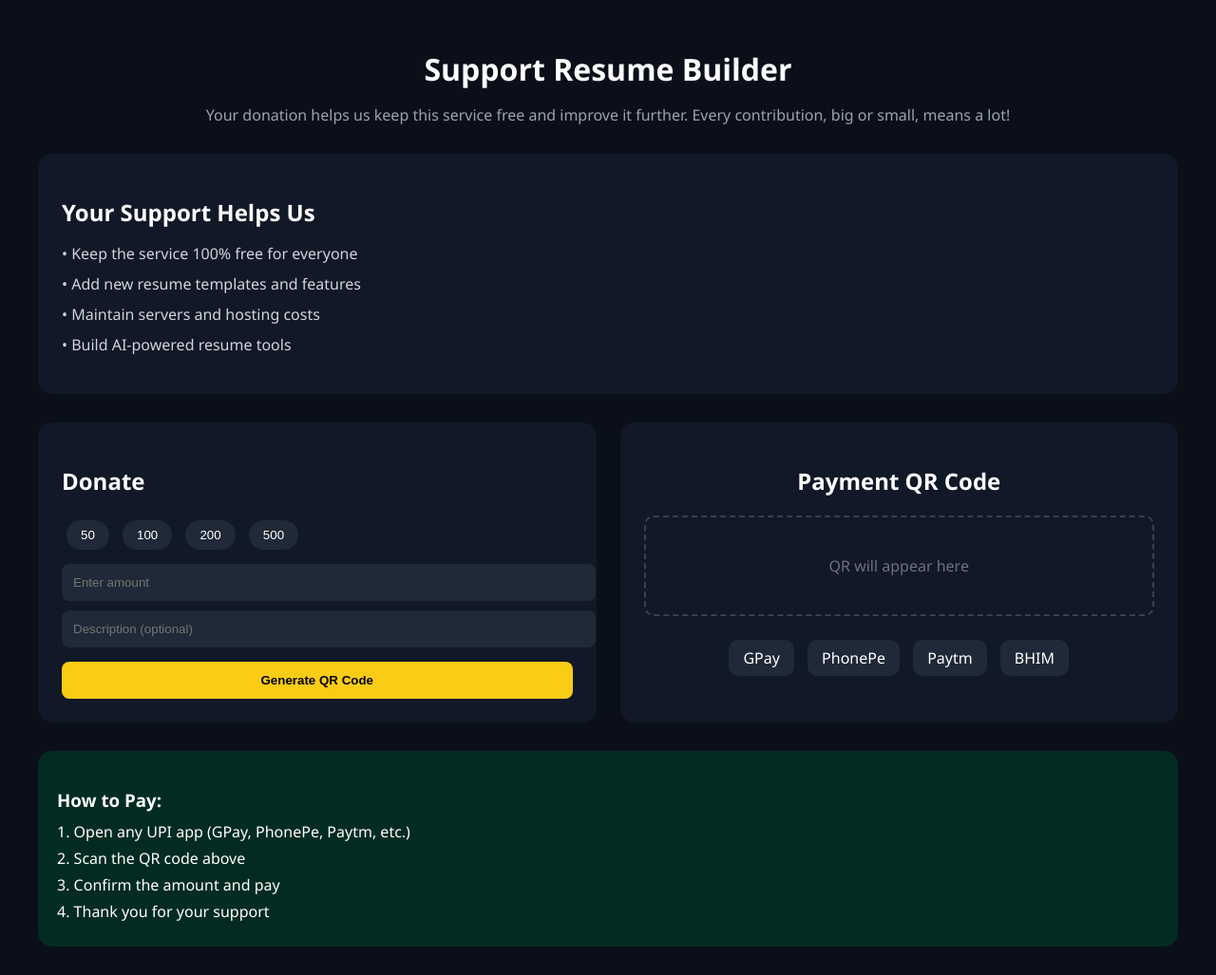
After one commit to saumya151204/resume_builder, a Django app: page /donate/ in a window 1280 px wide. The commit adds this page. Shown: the whole page at 95% size. Run offline with Django 5.2, Linux system fonts and the light colour scheme.

Commit message:
Added donate page with QR feature

```diff
--- a/resume_builder/builder/templates/dashboard.html
+++ b/resume_builder/builder/templates/dashboard.html
@@ -34,7 +34,10 @@
         <h1>My Resumes</h1>
         <p>{{ resumes.count }} resume{{ resumes.count|pluralize }} created</p>
     </div>
-    <a href="/create/" class="btn-create"><i class="bi bi-plus-lg"></i> New Resume</a>
+    <div style="display:flex; gap:10px;">
+        <a href="/donate/" class="btn-create" style="background:#10b981;"><i class="bi bi-heart"></i> Donate Us</a>
+        <a href="/create/" class="btn-create"><i class="bi bi-plus-lg"></i> New Resume</a>
+    </div>
 </div>
 
 {% if resumes %}
--- /dev/null
+++ b/resume_builder/builder/templates/donate.html
@@ -0,0 +1,270 @@
+<!DOCTYPE html>
+<html lang="en">
+<head>
+<meta charset="UTF-8">
+<title>Donate | Resume Builder</title>
+<meta name="viewport" content="width=device-width, initial-scale=1.0">
+
+<style>
+body {
+    margin: 0;
+    font-family: 'Segoe UI', sans-serif;
+    background: #0b0f1a;
+    color: #fff;
+}
+
+.container {
+    max-width: 1200px;
+    margin: auto;
+    padding: 30px;
+}
+
+h1 {
+    text-align: center;
+    margin-bottom: 10px;
+}
+
+.subtitle {
+    text-align: center;
+    color: #9ca3af;
+    margin-bottom: 30px;
+}
+
+/* SUPPORT BOX */
+.support-box {
+    background: #111827;
+    padding: 25px;
+    border-radius: 15px;
+    margin-bottom: 30px;
+}
+
+.support-box h2 {
+    margin-bottom: 15px;
+}
+
+.support-box ul {
+    list-style: none;
+    padding: 0;
+}
+
+.support-box li {
+    margin: 10px 0;
+    color: #d1d5db;
+}
+
+/* MAIN GRID */
+.main {
+    display: grid;
+    grid-template-columns: 1fr 1fr;
+    gap: 25px;
+}
+
+/* FORM */
+.form-box {
+    background: #111827;
+    padding: 25px;
+    border-radius: 15px;
+}
+
+.quick button {
+    margin: 5px;
+    padding: 8px 15px;
+    border-radius: 20px;
+    border: none;
+    background: #1f2937;
+    color: #fff;
+    cursor: pointer;
+}
+
+input {
+    width: 100%;
+    padding: 12px;
+    margin-top: 10px;
+    border-radius: 8px;
+    border: none;
+    background: #1f2937;
+    color: #fff;
+}
+
+.generate {
+    margin-top: 15px;
+    width: 100%;
+    padding: 12px;
+    border: none;
+    background: #facc15;
+    color: #000;
+    font-weight: bold;
+    border-radius: 8px;
+    cursor: pointer;
+}
+
+/* QR BOX */
+.qr-box {
+    background: #111827;
+    padding: 25px;
+    border-radius: 15px;
+    text-align: center;
+}
+
+.qr-placeholder {
+    border: 2px dashed #374151;
+    padding: 40px;
+    border-radius: 10px;
+    margin-top: 20px;
+    color: #6b7280;
+}
+
+/* APPS */
+.apps {
+    margin-top: 20px;
+}
+
+.apps span {
+    display: inline-block;
+    background: #1f2937;
+    padding: 8px 15px;
+    border-radius: 10px;
+    margin: 5px;
+}
+
+/* HOW TO PAY */
+.how {
+    margin-top: 30px;
+    background: #022c22;
+    padding: 20px;
+    border-radius: 15px;
+}
+
+.how h3 {
+    margin-bottom: 10px;
+}
+
+.how p {
+    margin: 6px 0;
+}
+</style>
+</head>
+
+<body>
+
+<div class="container">
+
+<h1>Support Resume Builder</h1>
+<p class="subtitle">
+Your donation helps us keep this service free and improve it further.
+Every contribution, big or small, means a lot!
+</p>
+
+<!-- SUPPORT SECTION -->
+<div class="support-box">
+    <h2>Your Support Helps Us</h2>
+    <ul>
+        <li>• Keep the service 100% free for everyone</li>
+        <li>• Add new resume templates and features</li>
+        <li>• Maintain servers and hosting costs</li>
+        <li>• Build AI-powered resume tools</li>
+    </ul>
+</div>
+
+<!-- MAIN -->
+<div class="main">
+
+    <!-- LEFT -->
+    <div class="form-box">
+        <h2>Donate</h2>
+
+        <div class="quick">
+            <button onclick="setAmount(50)">50</button>
+            <button onclick="setAmount(100)">100</button>
+            <button onclick="setAmount(200)">200</button>
+            <button onclick="setAmount(500)">500</button>
+        </div>
+
+        <input type="number" id="amount" placeholder="Enter amount">
+
+        <input type="text" placeholder="Description (optional)">
+
+        <button class="generate" onclick="generateQR()">Generate QR Code</button>
+    </div>
+
+    <!-- RIGHT -->
+    <div class="qr-box">
+        <h2>Payment QR Code</h2>
+
+        <div id="qr" class="qr-placeholder">
+            QR will appear here
+        </div>
+
+        <div class="apps">
+            <span>GPay</span>
+            <span>PhonePe</span>
+            <span>Paytm</span>
+            <span>BHIM</span>
+        </div>
+    </div>
+
+</div>
+
+<!-- HOW TO PAY -->
+<div class="how">
+    <h3>How to Pay:</h3>
+    <p>1. Open any UPI app (GPay, PhonePe, Paytm, etc.)</p>
+    <p>2. Scan the QR code above</p>
+    <p>3. Confirm the amount and pay</p>
+    <p>4. Thank you for your support</p>
+</div>
+
+</div>
+
+<script>
+function setAmount(val) {
+    document.getElementById("amount").value = val;
+}
+
+function generateQR() {
+    let amount = document.getElementById("amount").value;
+
+    if (!amount) {
+        alert("Enter amount");
+        return;
+    }
+
+    let upiId = "saumyakumari1512@okaxis";
+    let name = "Resume Builder";
+
+    let upiLink = `upi://pay?pa=${upiId}&pn=${name}&am=${amount}&cu=INR`;
+
+    document.getElementById("qr").innerHTML =
+        `<img src="https://api.qrserver.com/v1/create-qr-code/?size=220x220&data=${encodeURIComponent(upiLink)}">
+         <p style="margin-top:10px;color:#9ca3af;">${name}</p>`;
+}
+
+function generateQR() {
+    let amount = document.getElementById("amount").value;
+
+    if (!amount || amount <= 0) {
+        alert("Please enter a valid amount");
+        return;
+    }
+
+    let upiId = "saumyakumari1512@okaxis";
+    let name = "Resume Builder";
+
+    let upiLink = `upi://pay?pa=${upiId}&pn=${name}&am=${amount}&cu=INR`;
+
+    document.getElementById("qr").innerHTML = `
+        <img src="https://api.qrserver.com/v1/create-qr-code/?size=230x230&data=${encodeURIComponent(upiLink)}">
+
+        <p style="margin-top:10px; color:#9ca3af;">
+            Paying to: <strong>${name}</strong>
+        </p>
+
+        <p style="color:#22c55e;">
+            Amount: ₹${amount}
+        </p>
+    `;
+}
+</script>
+
+</body>
+</html>
--- a/resume_builder/builder/urls.py
+++ b/resume_builder/builder/urls.py
@@ -9,6 +9,7 @@ urlpatterns = [
     path('register/', views.register, name='register'),
     path('create/', views.create_resume, name='create_resume'),
     path('contact/', views.contact, name='contact'),
+    path('donate/', views.donate, name='donate'),
 
     path('<int:resume_id>/template/', views.select_template, name='select_template'),
     path('<int:resume_id>/mode/', views.select_mode, name='select_mode'),
--- a/resume_builder/builder/views.py
+++ b/resume_builder/builder/views.py
@@ -205,3 +205,6 @@ def contact(request):
         return redirect('contact')
 
     return render(request, 'contact.html')
+
+def donate(request):
+    return render(request, 'donate.html')
```
